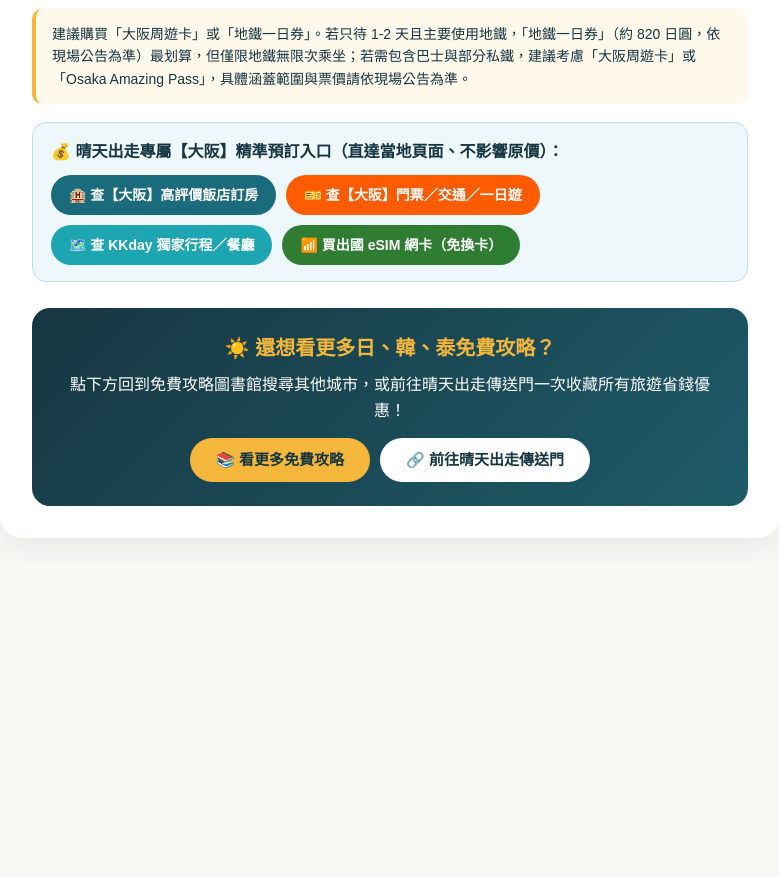
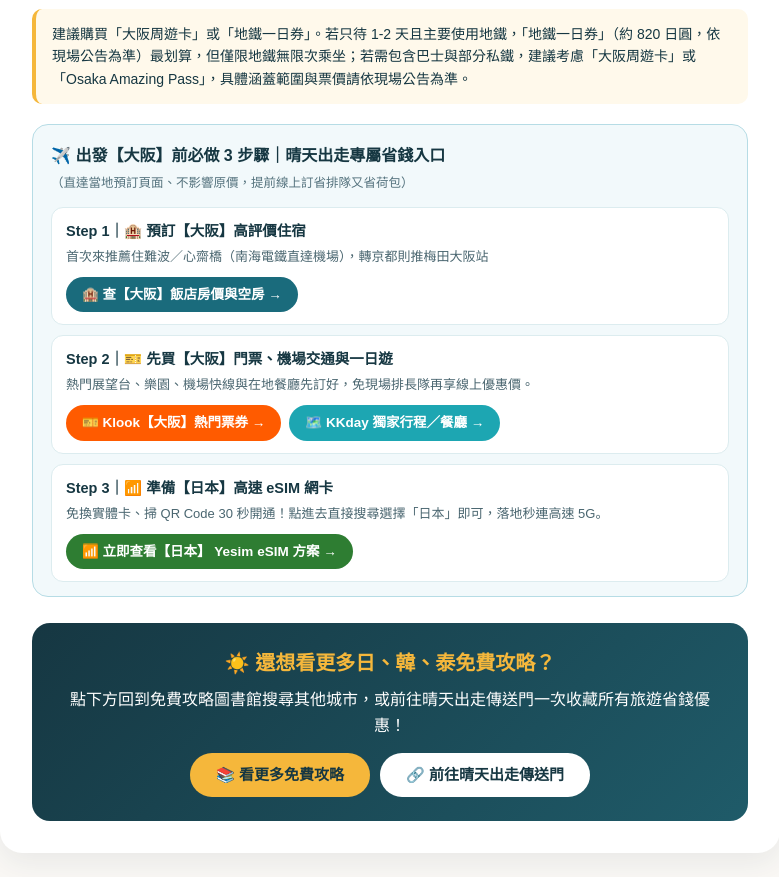
Before and after one commit to eazygo994287/sunnygo, a plain HTML site: page guides/g-80541c48/index.html in a window 1280 px wide. Shown: the part 1252-2129 px from the top of the page, without its empty margins (250-1029 px from the left). Before the commit the page ends 1814 px from the top, so only its background shows below. Drawn offline with Linux system fonts and the light colour scheme.

Commit message:
Auto-update guides/g-80541c48/index.html

```diff
--- a/guides/g-80541c48/index.html
+++ b/guides/g-80541c48/index.html
@@ -99,14 +99,34 @@
     <h2>🚃 交通省錢一句話提醒</h2>
     <div class="tip-box">建議購買「大阪周遊卡」或「地鐵一日券」。若只待 1-2 天且主要使用地鐵，「地鐵一日券」（約 820 日圓，依現場公告為準）最划算，但僅限地鐵無限次乘坐；若需包含巴士與部分私鐵，建議考慮「大阪周遊卡」或「Osaka Amazing Pass」，具體涵蓋範圍與票價請依現場公告為準。</div>
 
-    <div class="card sunny-aff-box" style="background:#EEF7FA;border:1px solid #BFE0E8;border-radius:14px;padding:16px 18px;margin-top:18px;page-break-inside:avoid;">
-          <strong style="display:block;margin-bottom:4px;">💰 晴天出走專屬【大阪】精準預訂入口（直達當地頁面、不影響原價）：</strong>
-          <div style="margin-top:10px;display:flex;gap:10px;flex-wrap:wrap;">
-            <a class="btn" style="background:#1A6B7C;color:#FFF;text-decoration:none;font-weight:700;border-radius:999px;padding:9px 18px;font-size:14px;" href="https://tp.media/r?marker=810908&amp;p=4110&amp;u=https%3A%2F%2Fwww.klook.com%2Fzh-TW%2Fhotels%2F%3Fquery%3DOsaka" target="_blank" rel="noopener">🏨 查【大阪】高評價飯店訂房</a>
-            <a class="btn" style="background:#FF5B00;color:#FFF;text-decoration:none;font-weight:700;border-radius:999px;padding:9px 18px;font-size:14px;" href="https://tp.media/r?marker=810908&amp;p=4110&amp;u=https%3A%2F%2Fwww.klook.com%2Fzh-TW%2Fcity%2Fosaka%2F" target="_blank" rel="noopener">🎫 查【大阪】門票／交通／一日遊</a>
-            <a class="btn" style="background:#1DA6B2;color:#FFF;text-decoration:none;font-weight:700;border-radius:999px;padding:9px 18px;font-size:14px;" href="https://kkday.tp.st/2nMDS8Nu" target="_blank" rel="noopener">🗺️ 查 KKday 獨家行程／餐廳</a>
-            <a class="btn" style="background:#2E7D32;color:#FFF;text-decoration:none;font-weight:700;border-radius:999px;padding:9px 18px;font-size:14px;" href="https://yesim.tp.st/yeX5ljK4" target="_blank" rel="noopener">📶 買出國 eSIM 網卡（免換卡）</a>
+    <div class="card sunny-aff-box" style="background:#F2F9FB;border:1.5px solid #B6DCE5;border-radius:16px;padding:18px 18px 14px;margin-top:20px;page-break-inside:avoid;">
+          <div style="font-size:16px;font-weight:900;color:#163742;margin-bottom:4px;">✈️ 出發【大阪】前必做 3 步驟｜晴天出走專屬省錢入口</div>
+          <div style="font-size:12.5px;color:#54727D;margin-bottom:14px;">（直達當地預訂頁面、不影響原價，提前線上訂省排隊又省荷包）</div>
 
+          <div style="background:#FFF;border:1px solid #DCECEF;border-radius:12px;padding:12px 14px;margin-bottom:10px;">
+            <div style="font-weight:900;color:#163742;font-size:14.5px;margin-bottom:4px;">Step 1｜🏨 預訂【大阪】高評價住宿</div>
+            <div style="font-size:13px;color:#4A6670;margin-bottom:9px;">首次來推薦住難波／心齋橋（南海電鐵直達機場），轉京都則推梅田大阪站</div>
+            <div style="display:flex;gap:8px;flex-wrap:wrap;">
+              <a class="btn" style="background:#1A6B7C;color:#FFF;text-decoration:none;font-weight:800;border-radius:999px;padding:7px 16px;font-size:13.5px;" href="https://tp.media/r?marker=810908&amp;p=4110&amp;u=https%3A%2F%2Fwww.klook.com%2Fzh-TW%2Fhotels%2F%3Fquery%3DOsaka" target="_blank" rel="noopener">🏨 查【大阪】飯店房價與空房 →</a>
+
+            </div>
+          </div>
+
+          <div style="background:#FFF;border:1px solid #DCECEF;border-radius:12px;padding:12px 14px;margin-bottom:10px;">
+            <div style="font-weight:900;color:#163742;font-size:14.5px;margin-bottom:4px;">Step 2｜🎫 先買【大阪】門票、機場交通與一日遊</div>
+            <div style="font-size:13px;color:#4A6670;margin-bottom:9px;">熱門展望台、樂園、機場快線與在地餐廳先訂好，免現場排長隊再享線上優惠價。</div>
+            <div style="display:flex;gap:8px;flex-wrap:wrap;">
+              <a class="btn" style="background:#FF5B00;color:#FFF;text-decoration:none;font-weight:800;border-radius:999px;padding:7px 16px;font-size:13.5px;" href="https://tp.media/r?marker=810908&amp;p=4110&amp;u=https%3A%2F%2Fwww.klook.com%2Fzh-TW%2Fcity%2Fosaka%2F" target="_blank" rel="noopener">🎫 Klook【大阪】熱門票券 →</a>
+              <a class="btn" style="background:#1DA6B2;color:#FFF;text-decoration:none;font-weight:800;border-radius:999px;padding:7px 16px;font-size:13.5px;" href="https://kkday.tp.st/2nMDS8Nu" target="_blank" rel="noopener">🗺️ KKday 獨家行程／餐廳 →</a>
+            </div>
+          </div>
+
+          <div style="background:#FFF;border:1px solid #DCECEF;border-radius:12px;padding:12px 14px;">
+            <div style="font-weight:900;color:#163742;font-size:14.5px;margin-bottom:4px;">Step 3｜📶 準備【日本】高速 eSIM 網卡</div>
+            <div style="font-size:13px;color:#4A6670;margin-bottom:9px;">免換實體卡、掃 QR Code 30 秒開通！點進去直接搜尋選擇「日本」即可，落地秒連高速 5G。</div>
+            <div style="display:flex;gap:8px;flex-wrap:wrap;">
+              <a class="btn" style="background:#2E7D32;color:#FFF;text-decoration:none;font-weight:800;border-radius:999px;padding:7px 16px;font-size:13.5px;" href="https://yesim.tp.st/yeX5ljK4" target="_blank" rel="noopener">📶 立即查看【日本】 Yesim eSIM 方案 →</a>
+            </div>
           </div>
         </div>
 
```
